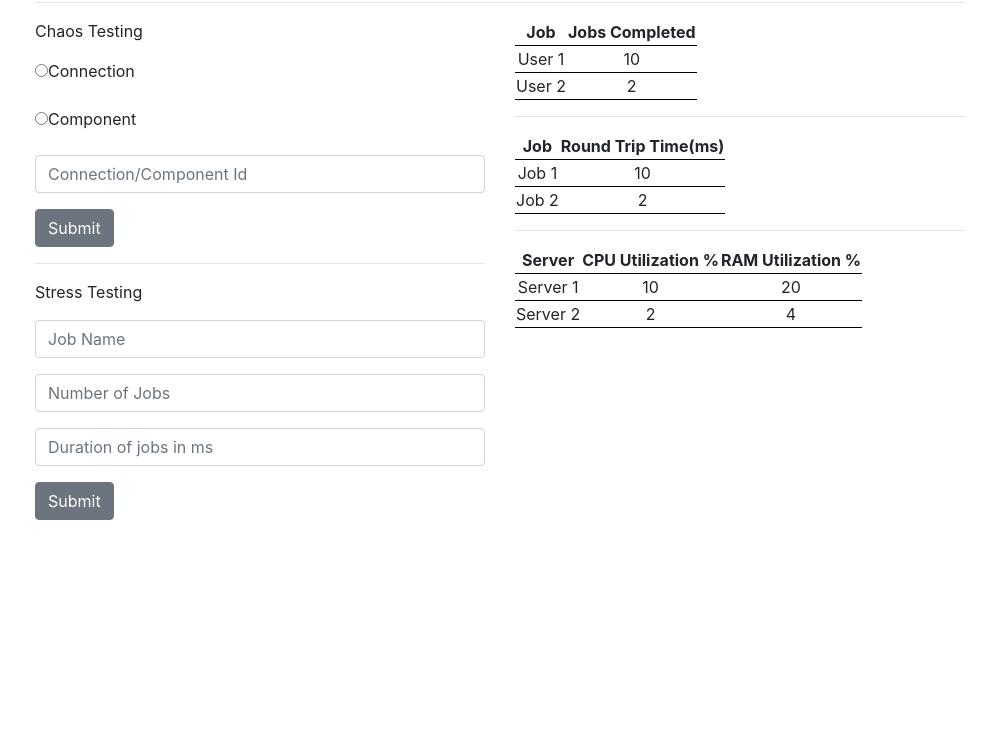
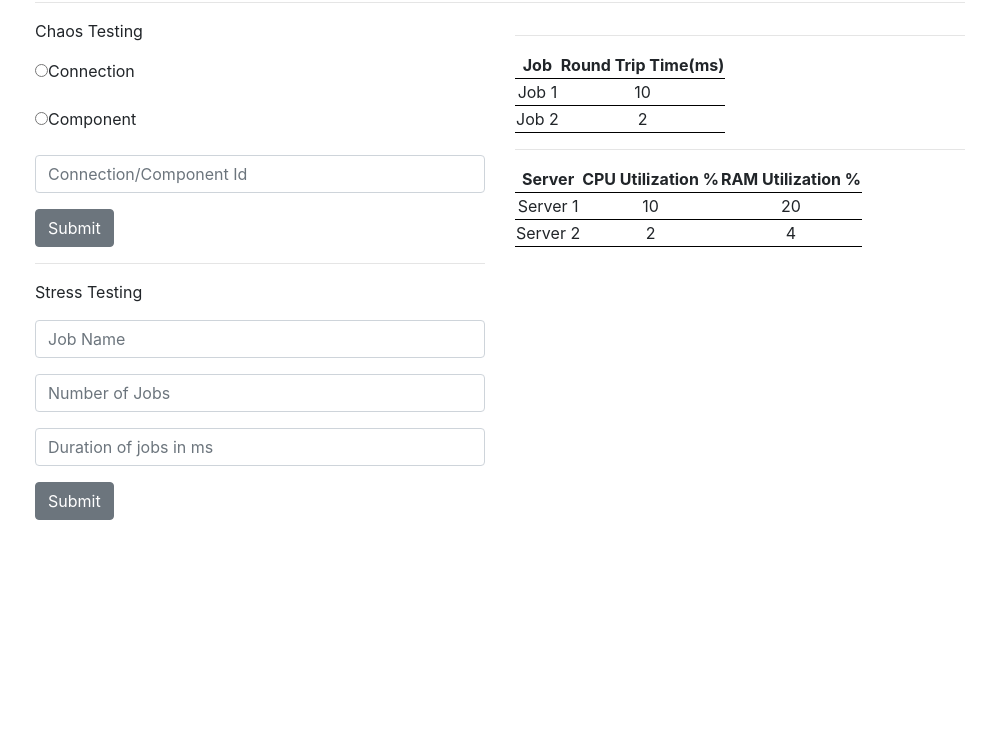
Before and after one commit to 120221231/DCN_GUI, an Electron app: page index.html in a window 1000 px wide. Shown: the part 62-800 px from the top of the page. Drawn offline with nearby package versions, Linux system fonts and the light colour scheme.

Commit message:
Update index.html

```diff
--- a/index.html
+++ b/index.html
@@ -56,20 +56,6 @@
                   </div>
               </div>
               <div class="col-sm">
-                      <table>
-                          <tr>
-                            <th>Job</th>
-                            <th>Jobs Completed</th>
-                          </tr>
-                          <tr>
-                            <td>User 1</td>
-                            <td>10</td>
-                          </tr>
-                          <tr>
-                            <td>User 2</td>
-                            <td>2</td>
-                          </tr>
-                      </table>
                       <hr/>
                       <table>
                           <tr>
```
